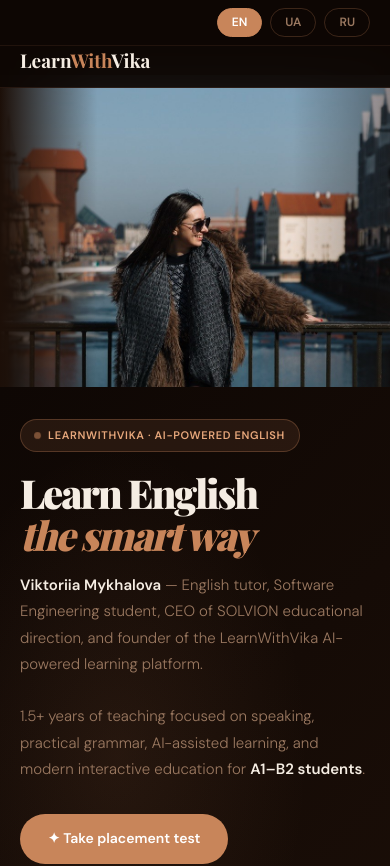
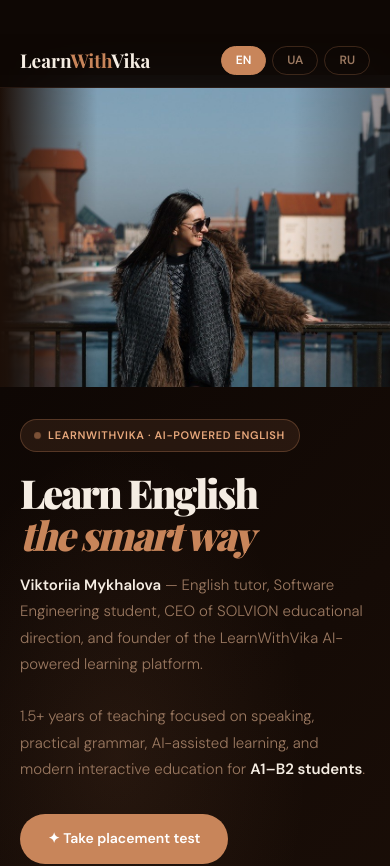
Before and after one commit to ViktoriiaMykhalova/learnwithvika-platform, a Next.js app: page / in a window 390 px wide. Shown: the top 866 px of the page. Built offline with nearby package versions, Linux system fonts and the light colour scheme; a web font is replaced by a local one.

Commit message:
fix navbar mobile

```diff
--- a/app/page.tsx
+++ b/app/page.tsx
@@ -171,11 +171,7 @@ export default function HomePage() {
         * { box-sizing: border-box; }
 
         .lwv-lang-bar {
-          position: fixed; top: 0; left: 0; right: 0; z-index: 10000;
-          display: flex; gap: 8px; justify-content: flex-end;
-          padding: 9px 32px;
-          background: rgba(14,7,4,0.95);
-          border-bottom: 1px solid rgba(200,133,90,0.1);
+          display: none;
         }
         .lwv-lang-btn {
           padding: 4px 14px; border-radius: 100px; font-size: 12px; font-weight: 600;
@@ -214,7 +210,7 @@ export default function HomePage() {
 
         .lwv-hero {
           min-height: 100vh; display: grid; grid-template-columns: 1fr 1fr;
-          padding-top: 90px; overflow: hidden;
+          padding-top: 60px; overflow: hidden;
           background: #0e0704;
           margin-bottom: -4px;
         }
@@ -508,11 +504,6 @@ export default function HomePage() {
         dangerouslySetInnerHTML={{
           __html: `
 <!-- LANG BAR -->
-<div class="lwv-lang-bar">
-  <button class="lwv-lang-btn active" data-lang="en">EN</button>
-  <button class="lwv-lang-btn" data-lang="ua">UA</button>
-  <button class="lwv-lang-btn" data-lang="ru">RU</button>
-</div>
 
 <!-- NAV -->
 <nav class="lwv-nav">
@@ -523,6 +514,11 @@ export default function HomePage() {
     <a onclick="document.getElementById('lwv-pricing').scrollIntoView({behavior:'smooth'})">Pricing</a>
     <a onclick="document.getElementById('lwv-reviews').scrollIntoView({behavior:'smooth'})">Reviews</a>
     <a href="/placement-test" class="lwv-nav-cta" id="lwv-nav-cta">Take placement test →</a>
+  </div>
+  <div style="display:flex;gap:6px;margin-left:16px;">
+    <button class="lwv-lang-btn active" data-lang="en">EN</button>
+    <button class="lwv-lang-btn" data-lang="ua">UA</button>
+    <button class="lwv-lang-btn" data-lang="ru">RU</button>
   </div>
 </nav>
 
```
